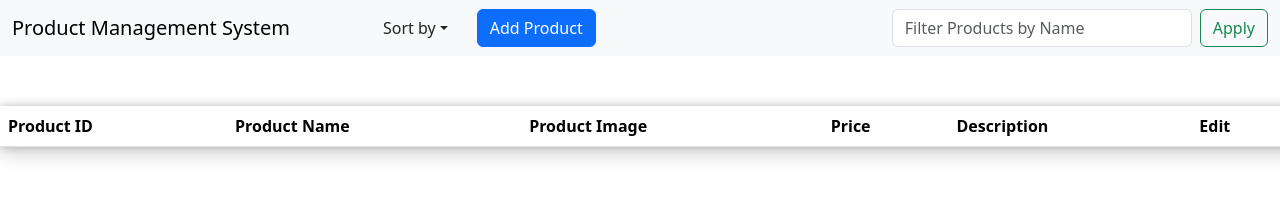
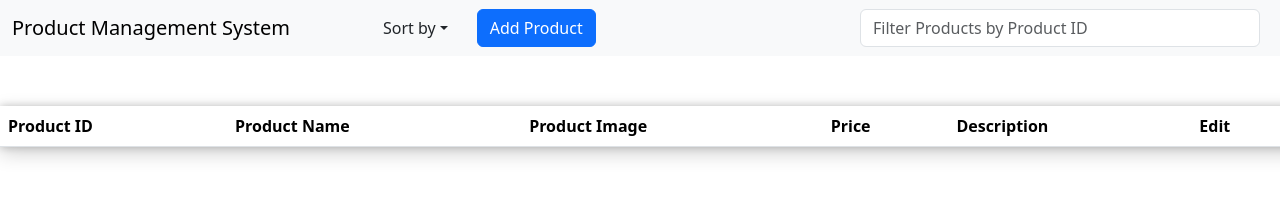
Before and after one commit to parthivhirani/crud-operation-js, a plain HTML site: page index.html in a window 1280 px wide. Shown: the top 198 px of the page. Drawn offline with nearby package versions, Linux system fonts and the light colour scheme.

Commit message:
now you can filter products by its ID

```diff
--- a/index.html
+++ b/index.html
@@ -39,8 +39,8 @@
                 </li>
                 </ul>
                 <form class="d-flex" role="search">
-                    <input class="form-control me-2" type="search" placeholder="Filter Products by Name" aria-label="Search" id="searchBar" style="width: 300px;">
-                    <button class="btn btn-outline-success" type="button" onclick="filterProducts()">Apply</button>
+                    <input class="form-control me-2" type="search" placeholder="Filter Products by Product ID" aria-label="Search" id="searchBar" style="width: 400px;" oninput="filterProducts(this.value)">
+                    <!-- <button class="btn btn-outline-success" type="button">Apply</button> -->
                 </form>
                 </div>
             </div>
--- a/pms.js
+++ b/pms.js
@@ -243,12 +243,10 @@ function sortByPrice() {
     viewData();
 }
 
-function filterProducts() {
-    let entry = document.getElementById('searchBar').value;
+function filterProducts(y) {
     let html1 ='';
-    if(entry!='') {
-        for(let x=0; x<arrname.length; x++) {
-            if(entry == arrname[x]) {
+        for(let x=0; x<arrid.length; x++) {
+            if(y == arrid[x]) {
                 html1 += `<tr>
                 <td>${arrid[x]}</td>
                 <td>${arrname[x]}</td>
@@ -261,8 +259,4 @@ function filterProducts() {
             }
             document.getElementById('tblrow').innerHTML = html1;
         }
-    } else {
-        viewData();
-    }
-
 }
```
